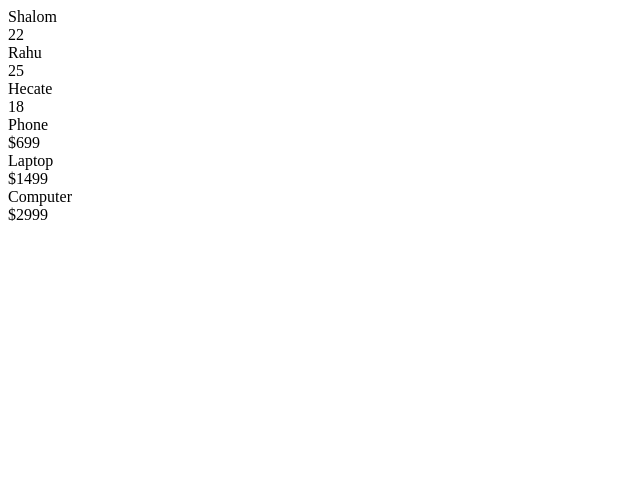
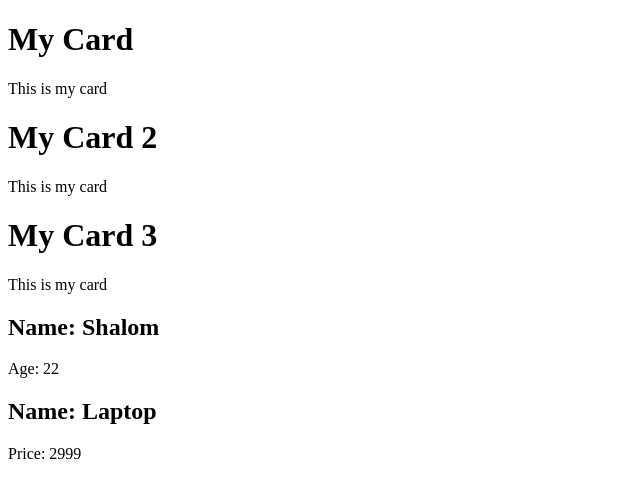
Before and after one commit to Sicheco/react19-tutorial, a React (Vite) app: page / in a window 1280 px wide. Shown: the top 498 px of the page, without its empty margins (0-640 px from the left). Built offline with nearby package versions, Linux system fonts and the light colour scheme.

Commit message:
Property Challenge

```diff
--- a/src/App.jsx
+++ b/src/App.jsx
@@ -1,11 +1,33 @@
-import { ProductList } from "./components/ProductList";
-import { UserList } from "./components/UserList";
+import { Card } from "./components/Card";
+import { Person } from "./components/Person";
+import { Product } from "./components/Product";
 
 export function App() {
   return (
     <div>
-        <UserList />
-        <ProductList />
+      <User name='Shalom' age='18' />
     </div>
   );
 }
+
+function User({name, age}) {
+  return (
+    <div>
+      <Card>
+        <h1>My Card</h1>
+        <p>This is my card</p>
+      </Card>
+      <Card>
+        <h1>My Card 2</h1>
+        <p>This is my card</p>
+      </Card>
+      <Card>
+        <h1>My Card 3</h1>
+        <p>This is my card</p>
+      </Card>
+
+      <Person name='Shalom' age={22} />
+      <Product name='Laptop' price={2999} />
+    </div>
+  );
+}
--- /dev/null
+++ b/src/components/Card.jsx
@@ -0,0 +1,7 @@
+export function Card({ children }) {
+  return (
+    <div>
+      {children}
+    </div>
+  );
+}
--- /dev/null
+++ b/src/components/Person.jsx
@@ -0,0 +1,8 @@
+export function Person({ name, age }) {
+  return (
+    <div>
+      <h2>Name: {name}</h2>
+      <p>Age: {age}</p>
+    </div>
+  );
+}
--- /dev/null
+++ b/src/components/Product.jsx
@@ -0,0 +1,8 @@
+export function Product({ name, price }) {
+  return (
+    <div>
+      <h2>Name: {name}</h2>
+      <p>Price: {price}</p>
+    </div>
+  );
+}
```
Also changed, not shown: src/components/previous-lesson/ProductList.jsx (renamed from src/components/ProductList.jsx), src/components/previous-lesson/UserList.jsx (renamed from src/components/UserList.jsx).
